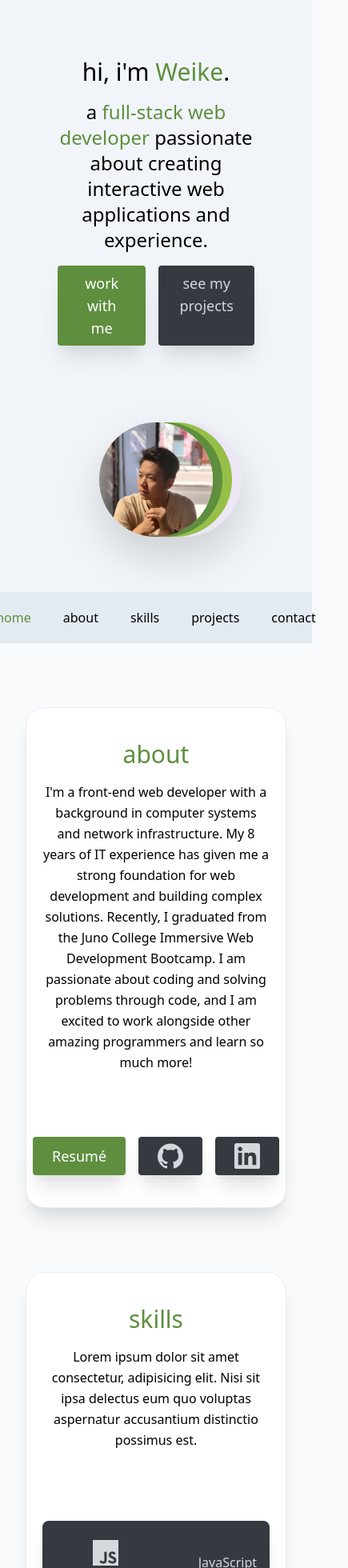
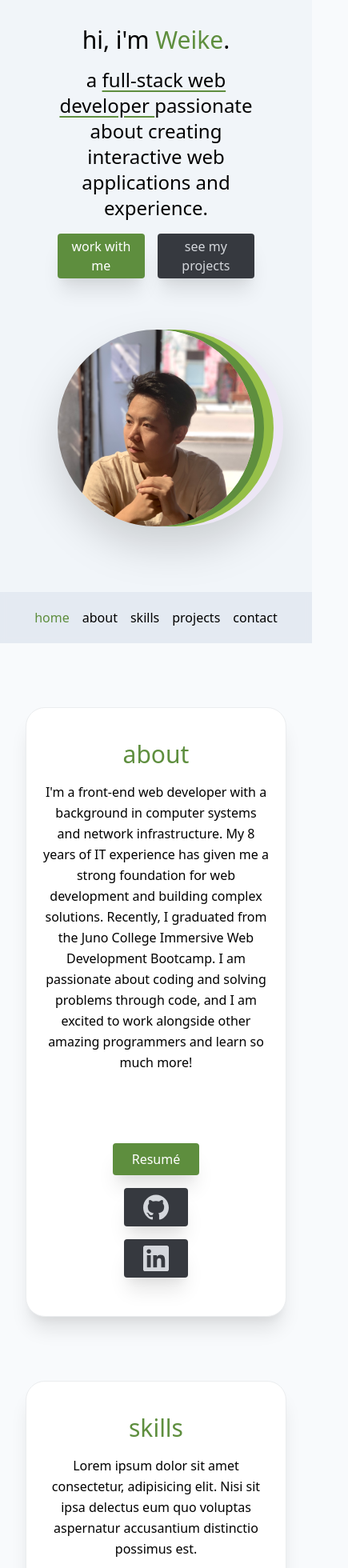
Before and after one commit to WeikeShi0730/portfolio, a React (Create React App) app: page / in a window 390 px wide. Shown: the part 40-2000 px from the top of the page at 80% size, 435 px wide, since content can reach past the window. Built offline with nearby package versions, Linux system fonts and the light colour scheme.

Commit message:
fix a lot of css

```diff
--- a/src/App.js
+++ b/src/App.js
@@ -14,7 +14,7 @@ function App() {
     <>
       <ToastContainer autoClose={4000} />
       <NavBar />
-      <div className="absolute inset-y-0 right-0 w-full">
+      <div className="">
         <Home />
         <About />
         <Skills />
--- a/src/components/about/about.component.jsx
+++ b/src/components/about/about.component.jsx
@@ -18,9 +18,9 @@ const About = () => {
             amazing programmers and learn so much more!
           </p>
         </div>
-        <div className="flex justify-center">
+        <div className="flex flex-col m-auto sm:flex-row justify-center items-center sm:items-stretch">
           <a
-            className="green-button flex items-center border-0 py-2 px-6 focus:outline-none rounded text-lg sm-shadow"
+            className="green-button mx-2 my-2 py-2 px-6 rounded sm-shadow"
             href="assets/resume/Weike Shi Resume.pdf"
             alt="Weike Shi's Resume.pdf"
             rel="noopener noreferrer"
@@ -34,7 +34,6 @@ const About = () => {
           >
             <SocialIcon icon={<SiGithub />} text="github" />
           </a>
-
           <a
             href="https://www.linkedin.com/in/weike-shi/"
             target="_blank"
--- a/src/components/contact/contact.component.jsx
+++ b/src/components/contact/contact.component.jsx
@@ -54,7 +54,7 @@ const Contact = () => {
           <h2 className="text-center sm:text-4xl text-3xl mb-4 text-green-500">
             hire me
           </h2>
-          <p className="text-base leading-relaxed xl:w-2/4 lg:w-3/4 mx-auto">
+          <p className="text-center text-base leading-relaxed xl:w-2/4 lg:w-3/4 mx-auto">
             Lorem ipsum, dolor sit amet consectetur adipisicing elit. Explicabo
             facilis repellat ab cupiditate alias vero aliquid obcaecati quisquam
             fuga dolore.
@@ -99,7 +99,7 @@ const Contact = () => {
           </div>
           <button
             type="submit"
-            className="flex items-center justify-center m-auto sm-shadow green-button border-0 py-2 px-6 focus:outline-none rounded text-lg font-light"
+            className="flex items-center justify-center m-auto sm-shadow green-button  py-2 px-6 rounded font-light"
           >
             submit
           </button>
--- a/src/components/home/home.component.jsx
+++ b/src/components/home/home.component.jsx
@@ -2,35 +2,35 @@ import React from "react";
 
 const Home = () => {
   return (
-    <section id="home" className="scroll-mt-20 bg-slate-100">
-      <div className="container h-screen mx-auto flex px-10 py-20 md:flex-row flex-col items-center font-light">
+    <section id="home" className="bg-slate-100">
+      <div className="container h-screen mx-auto flex px-10 py-10 md:flex-row flex-col items-center font-light">
         {/* <div className="lg:flex-grow md:w-1/2 lg:pr-24 md:pr-16 flex flex-col md:items-start md:text-left mb-16 md:mb-0 items-center text-center"> */}
-        <div className="lg:flex-grow md:w-1/2 p-8 flex flex-col md:items-start md:text-left mb-8 md:mb-0 items-center text-center">
+        <div className="lg:flex-grow md:w-1/2 p-8 flex flex-col md:items-start md:text-left mb-0 md:mb-0 items-center text-center">
           <div className="sm:text-4xl text-3xl mb-4 text-black">
             hi, i'm <span className="text-green-500">Weike</span>.
           </div>
           <br className="hidden lg:inline-block" />
           <div className="sm:text-3xl text-2xl mb-4 text-black">
-            a <span className="text-green-500">full-stack web developer </span>
+            a <span className="underline decoration-green-500 underline-offset-4">full-stack web developer </span>
             passionate about creating interactive web applications and
             experience.
           </div>
           <div className="flex justify-center">
             <a
               href="#contact"
-              className="sm-shadow green-button inline-flex border-0 py-2 px-6 focus:outline-none rounded text-lg"
+              className="sm-shadow green-button inline-flex rounded"
             >
               work with me
             </a>
             <a
               href="#projects"
-              className="sm-shadow dark-button ml-4 inline-flex border-0 py-2 px-6 focus:outline-none rounded text-lg"
+              className="sm-shadow dark-button ml-4 inline-flex rounded"
             >
               see my projects
             </a>
           </div>
         </div>
-        <div className="p-8 lg:max-w-md md:w-1/2 w-2/3">
+        <div className="p-8 lg:max-w-md max-w-sm sm:w-3/4 md:w-1/2">
           <img
             className="object-cover object-center rounded-full shadow drop-shadow-2xl"
             src="assets/images/me.jpg"
--- a/src/components/nav-bar/nav-bar.component.jsx
+++ b/src/components/nav-bar/nav-bar.component.jsx
@@ -45,7 +45,7 @@ const NavBar = () => {
     >
       <div>
         <Scrollspy
-          className="mx-10 sm:text-lg text-md font-extralight text-black flex space-x-10"
+          className="space-x-4 sm:space-x-10 sm:text-lg text-md font-extralight text-black flex"
           items={["home", "about", "skills", "projects", "contact"]}
           currentClassName="text-green-500"
           offset={-window.innerHeight / 2}
--- a/src/components/skills/skills.component.jsx
+++ b/src/components/skills/skills.component.jsx
@@ -18,16 +18,15 @@ const Skills = () => {
         </div>
         <div className="flex flex-wrap lg:w-4/5 sm:mx-auto sm:mb-2 -mx-2">
           {skills.map((skill) => (
-            <div key={skill.title} className="p-2 sm:w-1/4 w-full">
-              <div className="dark-button p-4 rounded-lg gap-0 h-full sm-shadow">
-                <span className="grid grid-cols-2 grid-rows-2 grid-flow-col">
-                  <div className="self-center justify-self-center row-span-2">
+            <div key={skill.title} className="p-2 sm:w-1/4 w-1/2">
+              <div className="dark-button text-sm lg:text-base p-4 rounded-lg gap-0 h-full sm-shadow">
+                <span className="grid grid-cols-1 gap-y-2 lg:grid-cols-2 lg:grid-flow-col">
+                  <div className="self-center justify-self-center">
                     <IconContext.Provider value={{ size: "2rem" }}>
                       {skill.icon}
                     </IconContext.Provider>
                   </div>
-                  <div></div>
-                  <div className="self-end justify-self-end">{skill.title}</div>
+                  <div className="justify-self-center self-center lg:justify-self-end">{skill.title}</div>
                 </span>
               </div>
             </div>
--- a/src/components/social-icon/social-icon.component.jsx
+++ b/src/components/social-icon/social-icon.component.jsx
@@ -3,7 +3,7 @@ import { IconContext } from "react-icons";
 
 const SocialIcon = ({ icon, text }) => {
   return (
-    <div className="dark-button ml-4 inline-flex border-0 py-2 px-6 focus:outline-none rounded text-lg sm-shadow">
+    <div className="dark-button inline-flex py-2 px-6 mx-2 my-2 rounded text-lg sm-shadow">
       <IconContext.Provider value={{ size: "2rem" }}>
         <div>{icon}</div>
       </IconContext.Provider>
--- a/src/index.css
+++ b/src/index.css
@@ -5,21 +5,21 @@
 
 @layer components {
   .sm-shadow {
-    @apply shadow-xl hover:shadow-2xl transition-shadow duration-500
+    @apply shadow-xl hover:shadow-2xl transition-shadow duration-500;
   }
   /* .md-shadow {
     @apply shadow-xl hover:shadow-2xl transition-shadow duration-500
   } */
   .lg-shadow {
-    @apply shadow-2xl hover:shadow-3xl transition-shadow duration-500
+    @apply shadow-2xl hover:shadow-3xl transition-shadow duration-500;
   }
   .dark-button {
-    @apply bg-gray-700 hover:bg-gray-500 text-gray-400 hover:text-white;
+    @apply items-center py-1 px-3 lg:py-2 lg:px-6 text-base lg:text-lg bg-gray-700 hover:bg-gray-500 text-gray-400 hover:text-white;
   }
   .green-button {
-    @apply text-white bg-green-500 hover:bg-green-400 hover:shadow-green-400;
+    @apply items-center py-1 px-3 lg:py-2 lg:px-6 text-base lg:text-lg text-white bg-green-500 hover:bg-green-400 hover:shadow-green-400;
   }
   .nav-bar-hover-focus {
-    @apply underline-offset-4 hover:underline hover:decoration-green-500 focus:underline focus:text-green-500
+    @apply underline-offset-4 hover:underline hover:decoration-green-500 focus:underline focus:text-green-500;
   }
 }
```
